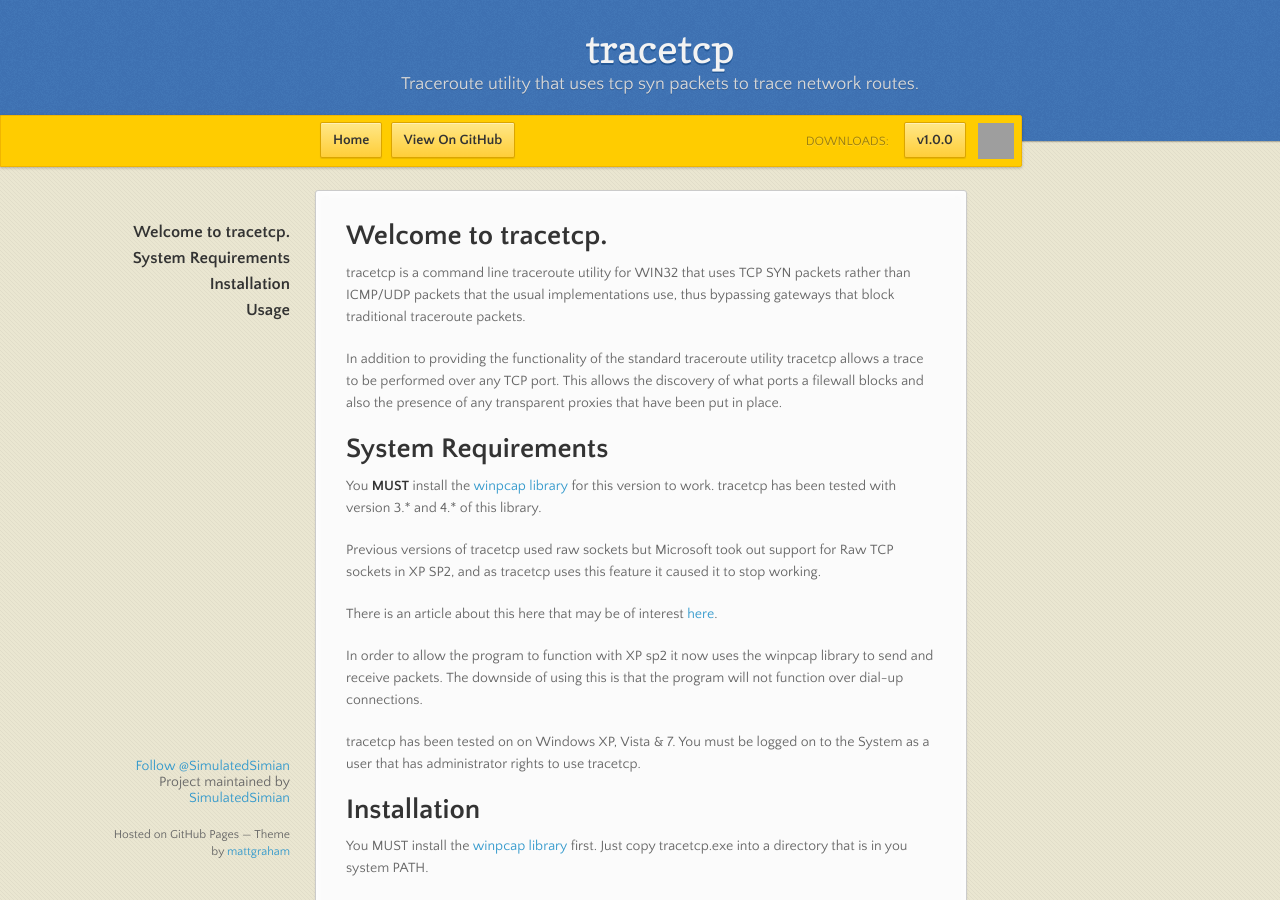
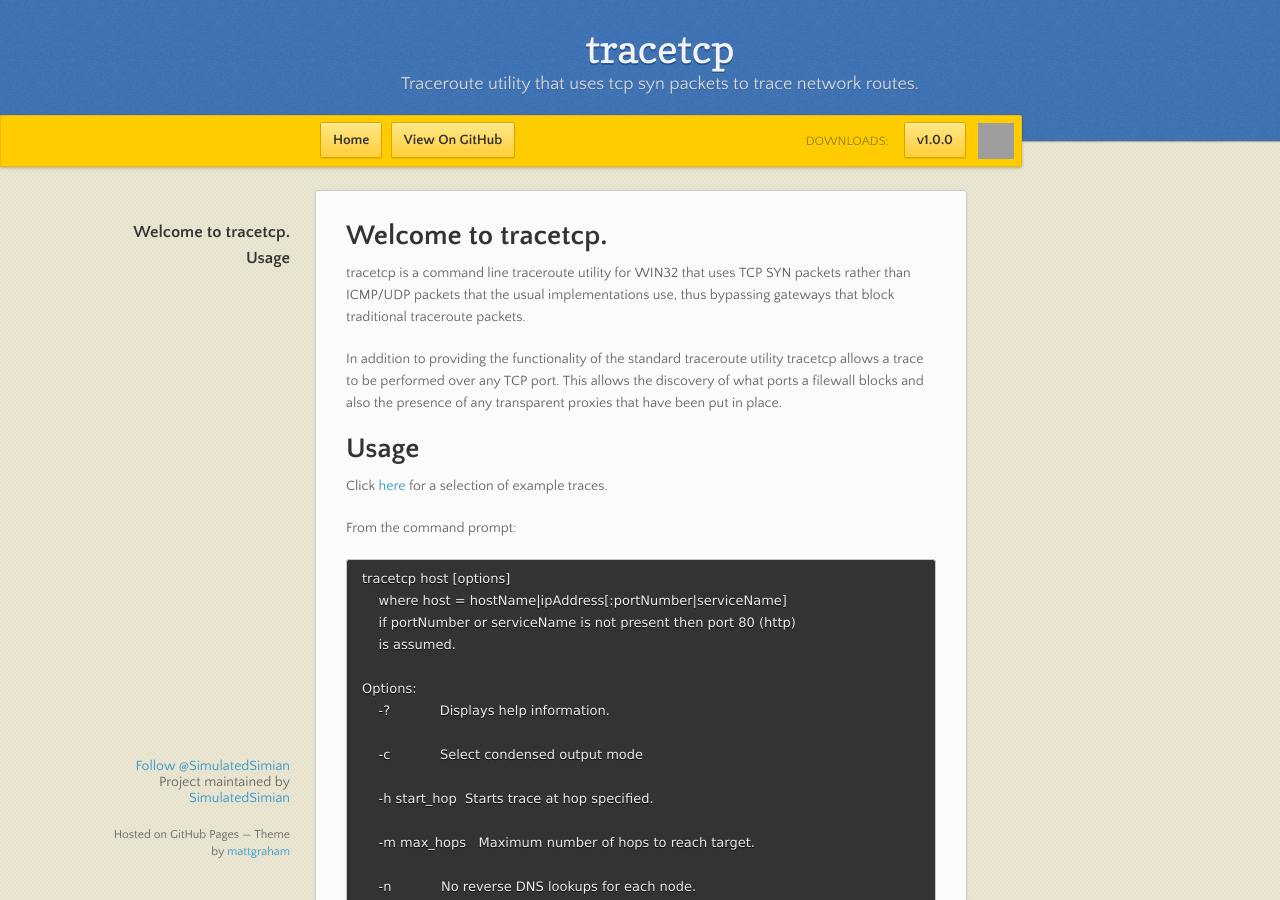
Before and after one commit to SimulatedSimian/SimulatedSimian.github.io, a Jekyll site: the page built from tracetcp.md, in a window 1280 px wide and 900 px high. Built offline with Jekyll 4.4.1, drawn with Linux system fonts in a browser that asks for light colours; nearby versions of some CDN libraries; Markdown is read by kramdown in place of the engine named in the settings; comment, search, counter and statistics services are not loaded; grey boxes are pictures that could not be loaded.

Commit message:
Update tracetcp.md

```diff
--- a/tracetcp.md
+++ b/tracetcp.md
@@ -18,24 +18,9 @@
 
 In addition to providing the functionality of the standard traceroute utility tracetcp allows a trace to be performed over any TCP port. This allows the discovery of what ports a filewall blocks and also the presence of any transparent proxies that have been put in place.
 
-# System Requirements
+# Usage
 
-You **MUST** install the [winpcap library](http://www.winpcap.org) for this version to work. tracetcp has been tested with version 3.* and 4.* of this library.
-
-Previous versions of tracetcp used raw sockets but Microsoft took out support for Raw TCP sockets in XP SP2, and as tracetcp uses this feature it caused it to stop working.
-
-There is an article about this here that may be of interest [here](http://seclists.org/lists/nmap-hackers/2005/Apr-Jun/0000.html).
-
-In order to allow the program to function with XP sp2 it now uses the winpcap library to send and receive packets. The downside of using this is that the program will not function over dial-up connections.
-
-tracetcp has been tested on on Windows XP, Vista & 7. You must be logged on to the System as a user that has administrator rights to use tracetcp.
-
-# Installation
-
-You MUST install the [winpcap library](http://www.winpcap.org) first.
-Just copy tracetcp.exe into a directory that is in you system PATH.
-
-# Usage
+Click [here](http://simulatedsimian.github.io/tracetcp_examples.html) for a selection of example traces.
 
 From the command prompt:
 
```
